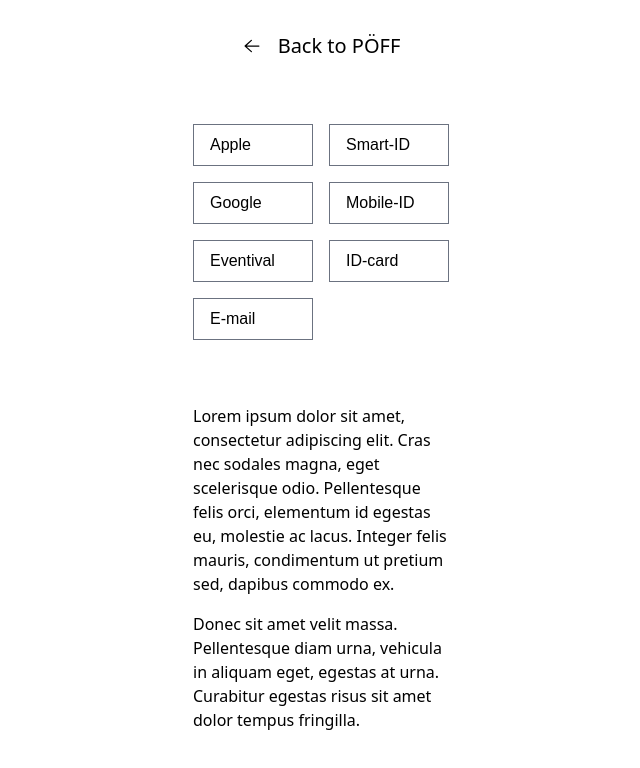
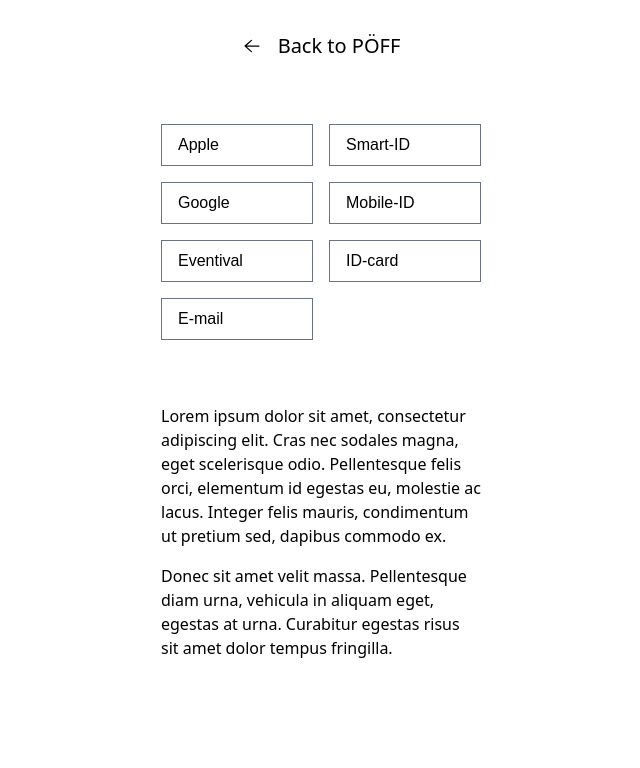
Before and after one commit to poff-bnff/oauth, a Nuxt app: page / in a window 1280 px wide. Shown: the top 768 px of the page, without its empty margins (319-959 px from the left). Built offline with nearby package versions, Linux system fonts and the light colour scheme.

Commit message:
Make content wider

```diff
--- a/pages/index.vue
+++ b/pages/index.vue
@@ -31,7 +31,7 @@
 </template>
 <style scoped>
 main {
-  @apply w-full md:w-80;
+  @apply w-full md:w-96;
   @apply mx-auto p-8;
   @apply flex flex-col items-center justify-center gap-16;
 }
```
